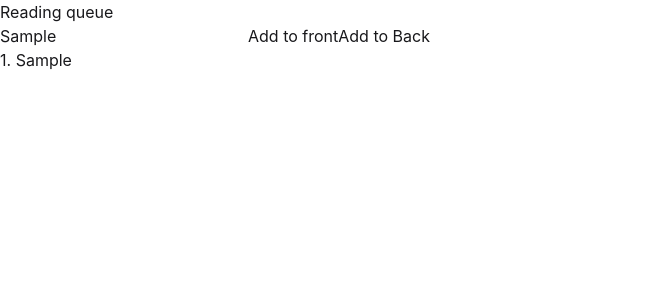
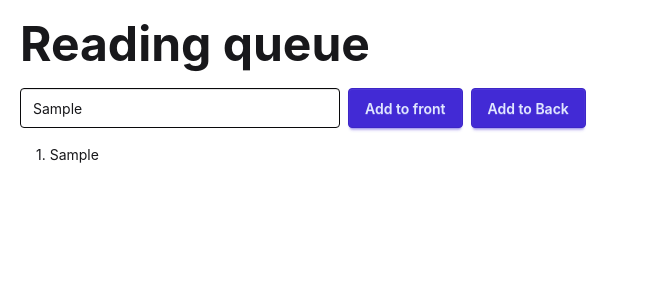
Before and after one commit to Joseph-Monakedi/Live-Coding, a React (Vite) app: page / in a window 1280 px wide. Both pictures are taken after typing "Sample" into the empty fields and a click on the button "Add to front". Shown: the top 300 px of the page, without its empty margins (0-649 px from the left). Built offline with nearby package versions, Linux system fonts and the light colour scheme.

Commit message:
feature:style the reading que

```diff
--- a/src/App.tsx
+++ b/src/App.tsx
@@ -4,49 +4,56 @@ function App() {
   const [bookList, setBookList] = useState<string[]>([]);
   const [input, setInput] = useState("");
 
-  function handleChange(newInput:string) {
+  function handleChange(newInput: string) {
     setInput(newInput);
   }
-  function handleAddToFront(e:React.MouseEvent) {
+  function handleAddToBack(e: React.MouseEvent) {
     e.preventDefault();
-    setBookList([
-        ...bookList,input
-    ]);
-}
-    function handleAddToBack(e:React.MouseEvent) {
-         e.preventDefault();
-        setBookList([
-            input,
-            ...bookList
-        ]);
+    if (input.trim().length === 0) {
+      return;
     }
-
+    setBookList([...bookList, input]);
+  }
+  function handleAddToFront(e: React.MouseEvent) {
+    e.preventDefault();
+    if (input.trim().length === 0) {
+      return;
+    }
+    setBookList([input, ...bookList]);
+  }
 
   return (
-    <>
-    <h1>Reading queue</h1>
-      <form >
+    <div className="p-5">
+      <h1 className="font-bold mb-5 text-5xl">Reading queue</h1>
+      <form className="flex flex-wrap gap-2">
         <input
           placeholder="Enter book name"
           value={input}
           name="book"
-          onChange={(e)=>handleChange(e.target.value)}
+          onChange={(e) => handleChange(e.target.value)}
+          className="input input-neutral m"
         ></input>
-        <button onClick={handleAddToFront}>
+        <div className="flex gap-2 flex-row">
+          <button onClick={handleAddToFront} className="btn btn-primary ">
             Add to front
-        </button>
-        <button onClick={handleAddToBack}>
+          </button>
+          <button onClick={handleAddToBack} className="btn btn-primary ">
             Add to Back
-        </button>
+          </button>
+        </div>
       </form>
-      <ol>
-        {bookList.map((book, index)=>{
-            return (
-                <li>{index+1}. {book}</li>
-            )
+      <ol
+      className="list">
+        {bookList.map((book, index) => {
+          return (
+            <li
+            className="list-row">
+              {index + 1}. {book}
+            </li>
+          );
         })}
       </ol>
-    </>
+    </div>
   );
 }
 
```
